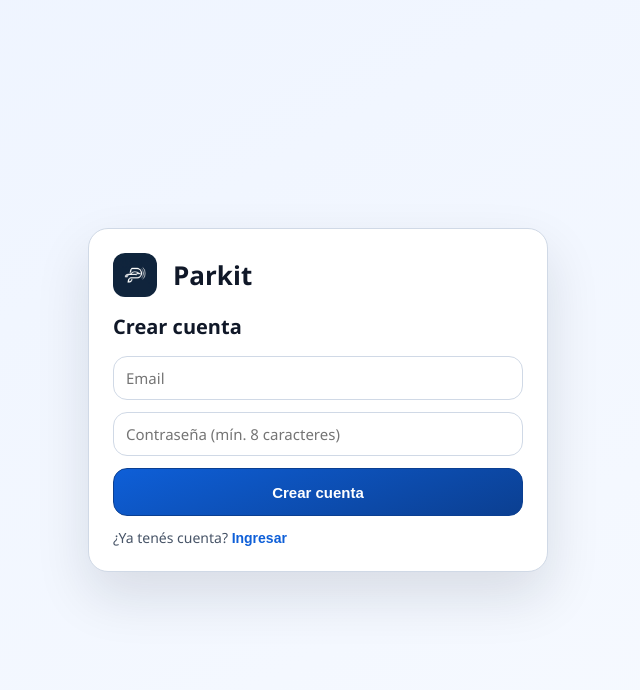
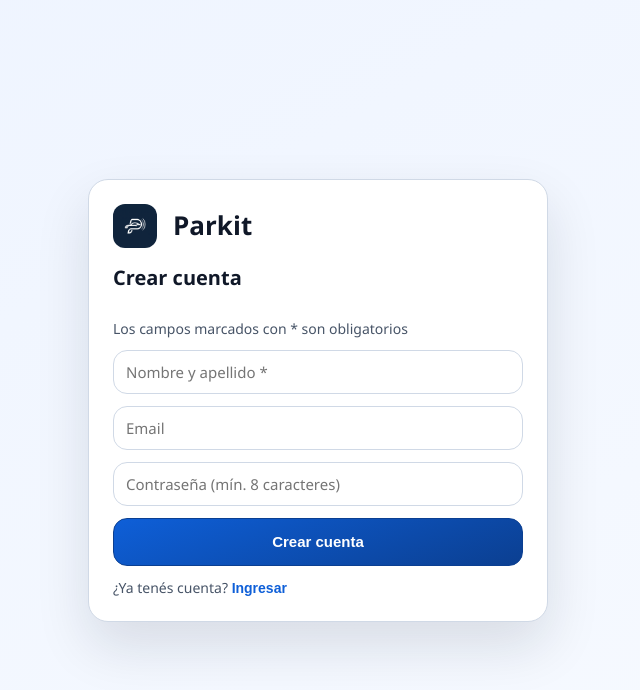
Before and after one commit to parkit-now/front-desktop, a React (Vite) app: page / in a window 1280 px wide. Both pictures are taken after a click on the button "Crear una". Shown: the top 690 px of the page, without its empty margins (322-962 px from the left). Built offline with nearby package versions, Linux system fonts and the light colour scheme; no server answers.

Commit message:
feat(desktop): pedir nombre y apellido en el registro

```diff
--- a/src/features/auth/RegisterScreen.tsx
+++ b/src/features/auth/RegisterScreen.tsx
@@ -4,6 +4,7 @@ import { registerWithEmail } from '../../lib/supabase/session';
 import { mapAuthError } from './errors';
 import {
   validateEmail,
+  validateFullName,
   validatePassword,
   type FieldErrors,
 } from './validation';
@@ -14,6 +15,7 @@ type Props = {
 
 export function RegisterScreen({ onSwitchToLogin }: Props) {
   const { showToast } = useToast();
+  const [name, setName] = useState('');
   const [email, setEmail] = useState('');
   const [password, setPassword] = useState('');
   const [errors, setErrors] = useState<FieldErrors>({});
@@ -24,6 +26,8 @@ export function RegisterScreen({ onSwitchToLogin }: Props) {
   ): Promise<void> {
     event.preventDefault();
     const next: FieldErrors = {};
+    const nameError = validateFullName(name);
+    if (nameError) next.name = nameError;
     const emailError = validateEmail(email);
     if (emailError) next.email = emailError;
     const passwordError = validatePassword(password, { isNew: true });
@@ -35,7 +39,7 @@ export function RegisterScreen({ onSwitchToLogin }: Props) {
     setErrors({});
     setPending(true);
     try {
-      await registerWithEmail(email, password);
+      await registerWithEmail(name, email, password);
     } catch (error) {
       const mapped = mapAuthError(error, 'register');
       if (mapped.fieldErrors) {
@@ -60,6 +64,36 @@ export function RegisterScreen({ onSwitchToLogin }: Props) {
           void handleSubmit(event);
         }}
       >
+        <p className="form-helper">
+          Los campos marcados con * son obligatorios
+        </p>
+
+        <div className="form-field">
+          <input
+            type="text"
+            aria-label="Nombre y apellido"
+            aria-required="true"
+            aria-invalid={errors.name ? true : undefined}
+            aria-describedby={errors.name ? 'register-name-error' : undefined}
+            autoComplete="name"
+            maxLength={120}
+            value={name}
+            onChange={(event) => {
+              setName(event.target.value);
+              if (errors.name) {
+                setErrors((prev) => ({ ...prev, name: undefined }));
+              }
+            }}
+            placeholder="Nombre y apellido *"
+            className={errors.name ? 'input-error' : undefined}
+          />
+          {errors.name ? (
+            <p id="register-name-error" className="field-error">
+              {errors.name}
+            </p>
+          ) : null}
+        </div>
+
         <div className="form-field">
           <input
             type="email"
--- a/src/features/auth/errors.ts
+++ b/src/features/auth/errors.ts
@@ -17,6 +17,7 @@ export function getErrorMessage(error: unknown): string {
 
 function mapBackendField(field: string): keyof FieldErrors | null {
   const lower = field.toLowerCase();
+  if (lower === 'name') return 'name';
   if (lower === 'email') return 'email';
   if (lower === 'password') return 'password';
   return null;
--- a/src/lib/supabase/session.ts
+++ b/src/lib/supabase/session.ts
@@ -379,11 +379,16 @@ export async function signInWithEmail(
 }
 
 export async function registerWithEmail(
+  name: string,
   email: string,
   password: string,
 ): Promise<Session> {
   // The backend always provisions a global `user`; no `role` is sent.
-  const result = await registerWithPassword({ email, password });
+  const result = await registerWithPassword({
+    name: name.trim(),
+    email,
+    password,
+  });
   return applyBackendSession(result.session);
 }
 
```
